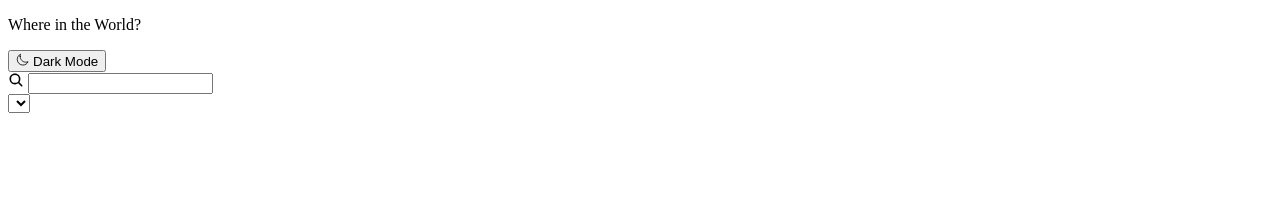
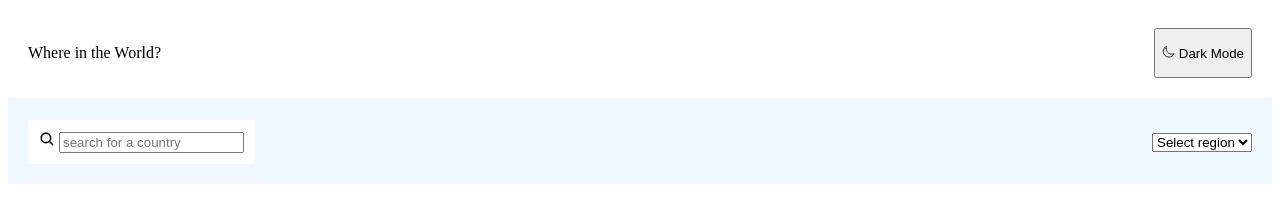
Before and after one commit to vada-kat/rest-countries-api-with-color-theme-switcher-master, a plain HTML site: page index.html in a window 1280 px wide. Drawn offline with nearby package versions, Linux system fonts and the light colour scheme.

Commit message:
stage changes

```diff
--- a/index.css
+++ b/index.css
@@ -0,0 +1,33 @@
+.all-countries {
+  display: flex;
+  align-items: center;
+  justify-content: center;
+  flex-wrap: wrap;
+}
+.all-countries > div {
+  width: 300px;
+}
+.all-countries img {
+  width: 100%;
+}
+header {
+  display: flex;
+  justify-content: space-between;
+  padding: 20px;
+  border-bottom: 2px solid aliceblue;
+}
+main {
+  padding: 20px;
+  background-color: aliceblue;
+}
+.main-head {
+  display: flex;
+  justify-content: space-between;
+  align-items: center;
+}
+form {
+  background-color: white;
+  border-radius: 3px;
+  padding: 11px;
+  box-shadow: 0px 0px 4px aliceblue;
+}
--- a/index.html
+++ b/index.html
@@ -18,12 +18,23 @@
       <div class="main-head">
         <form action="">
           <label for="country"> <ion-icon name="search"></ion-icon> </label>
-          <input type="textv" name="country" id="" />
+          <input
+            type="textv"
+            name="country"
+            id="search-term"
+            placeholder="search for a country"
+          />
         </form>
-        <select name="region" id="region"></select>
+        <select name="region" id="region">
+          <option value="">Select region</option>
+          <option value="Africa">Africa</option>
+          <option value="Asia">Asia</option>
+          <option value="Europe">Europe</option>
+          <option value="Oceania">Oceania</option>
+        </select>
       </div>
+      <div class="single-country" id="single-country"></div>
       <div class="all-countries" id="all-countries"></div>
-      <div class="single-country" id="single-country"></div>
     </main>
     <script
       type="module"
```
